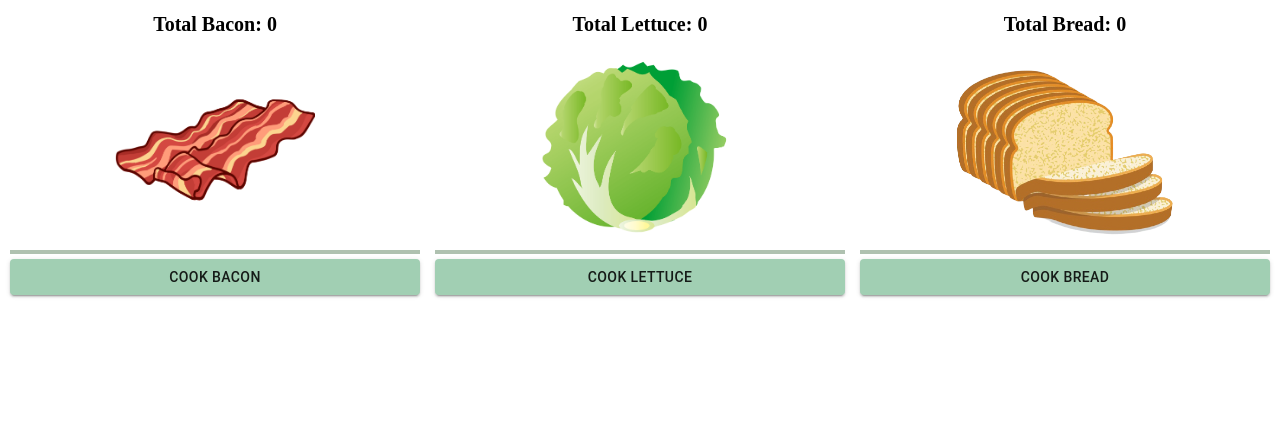
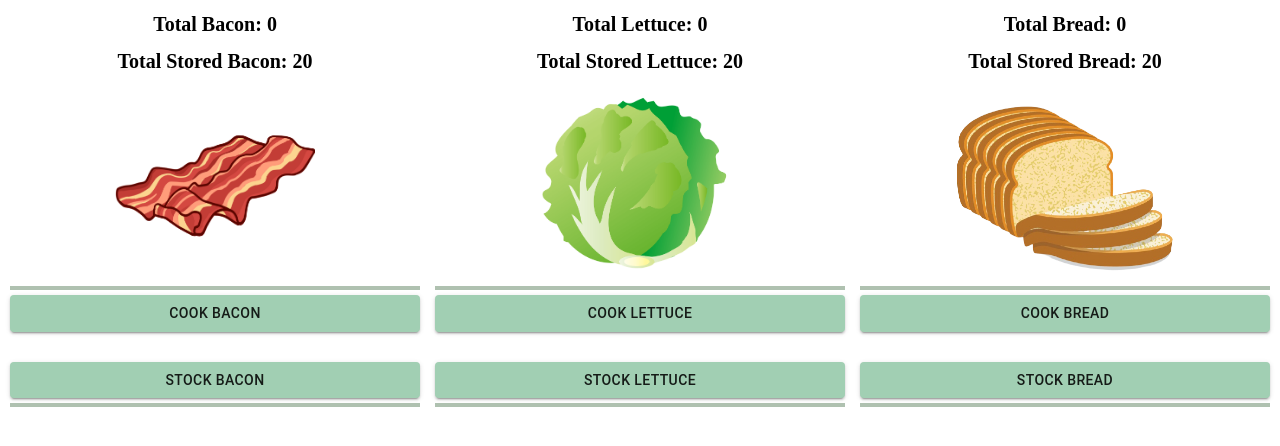
Before and after one commit to jkschy/Craving_Create, a React (Create React App) app: page / in a window 1280 px wide. Shown: the top 446 px of the page. Built offline with nearby package versions, Linux system fonts and the light colour scheme; a web font is replaced by a local one.

Commit message:
Added A system for storage and stocking and tool tips

```diff
--- a/src/components/foods/Food.js
+++ b/src/components/foods/Food.js
@@ -1,7 +1,8 @@
 import CookProgress from "../main/ProgressBar/CookProgress";
 import { useState } from "react";
-import { makeStyles } from "@material-ui/core";
+import { makeStyles, Tooltip } from "@material-ui/core";
 import Button from "@material-ui/core/Button";
+import StoredProgress from "../main/ProgressBar/StoreProgress";
 
 const useStyles = makeStyles({
 	name: {
@@ -22,6 +23,11 @@ const useStyles = makeStyles({
 		marginLeft: "auto",
 		marginRight: "auto",
 		height: "200px"
+	},
+	storeButton: {
+		marginTop: "30px",
+		marginBottom: "5px",
+		width: "100%"
 	}
 });
 
@@ -30,7 +36,14 @@ export default function Food(props) {
 
 	const [getAmount, setAmount] = useState(0);
 	const [getProgress, setProgress] = useState(0);
+	const [storeProgress, setStoreProgress] = useState(0);
+	const [stored, setStored] = useState(20);
+
 	const [buttonName, setButtonName] = useState(`Cook ${props.name}`);
+	const [buttonDis, setButtonDis] = useState(false);
+	const [buttonTip, setButtonTip] = useState("");
+	const [storeButtonDis, setStoreButtonDis] = useState(false);
+	const [storeButtonTip, setStoreButtonTip] = useState("");
 
 	const cook = () => {
 		if (getProgress < 100) {
@@ -42,7 +55,34 @@ export default function Food(props) {
 			setProgress(0);
 			setAmount(getAmount + 1);
 			setButtonName(`Cook ${props.name}`);
+			setStored(stored - 1);
+			if (stored === 1) {
+				setButtonDis(true);
+				setButtonTip(`Out of stored ${props.name}`);
+			}
 		}
+	};
+
+	const store = () => {
+		setStoreButtonDis(true);
+		setStoreButtonTip("Already Stocking");
+		const timer = setInterval(() => {
+			setStoreProgress((oldProgress) => {
+				if (oldProgress === 100) {
+					clearInterval(timer);
+					setStored(stored + 20);
+
+					setButtonDis(false);
+					setStoreButtonDis(false);
+
+					setStoreButtonTip("");
+					setButtonTip("");
+
+					return 0;
+				}
+				return oldProgress + 0.5;
+			});
+		}, 200);
 	};
 
 	return (
@@ -50,12 +90,41 @@ export default function Food(props) {
 			<h1 className={classes.name}>
 				Total {props.name}: {getAmount}
 			</h1>
+			<h1 className={classes.name}>
+				Total Stored {props.name}: {stored}
+			</h1>
 			<img src={props.picture} alt={`${props.name}`} className={classes.image}></img>
 			<div>
 				<CookProgress progress={getProgress}></CookProgress>
-				<Button className={classes.button} onClick={cook} variant="contained" color="secondary" disableRipple>
-					{buttonName}
-				</Button>
+				<Tooltip title={buttonTip} arrow>
+					<span>
+						<Button
+							className={classes.button}
+							onClick={cook}
+							variant="contained"
+							color="secondary"
+							disableRipple
+							disabled={buttonDis}
+						>
+							{buttonName}
+						</Button>
+					</span>
+				</Tooltip>
+				<Tooltip title={storeButtonTip} arrow>
+					<span>
+						<Button
+							className={classes.storeButton}
+							onClick={store}
+							variant="contained"
+							color="secondary"
+							disableRipple
+							disabled={storeButtonDis}
+						>
+							Stock {props.name}
+						</Button>
+					</span>
+				</Tooltip>
+				<StoredProgress progress={storeProgress}></StoredProgress>
 			</div>
 		</div>
 	);
--- /dev/null
+++ b/src/components/main/ProgressBar/StoreProgress.js
@@ -0,0 +1,19 @@
+import React, { useState } from "react";
+import { makeStyles } from "@material-ui/core/styles";
+import LinearProgress from "@material-ui/core/LinearProgress";
+
+const useStyles = makeStyles({
+	root: {
+		width: "100%"
+	}
+});
+
+export default function StoredProgress(props) {
+	const classes = useStyles();
+
+	return (
+		<div className={classes.root}>
+			<LinearProgress variant="determinate" value={props.progress} />
+		</div>
+	);
+}
```
